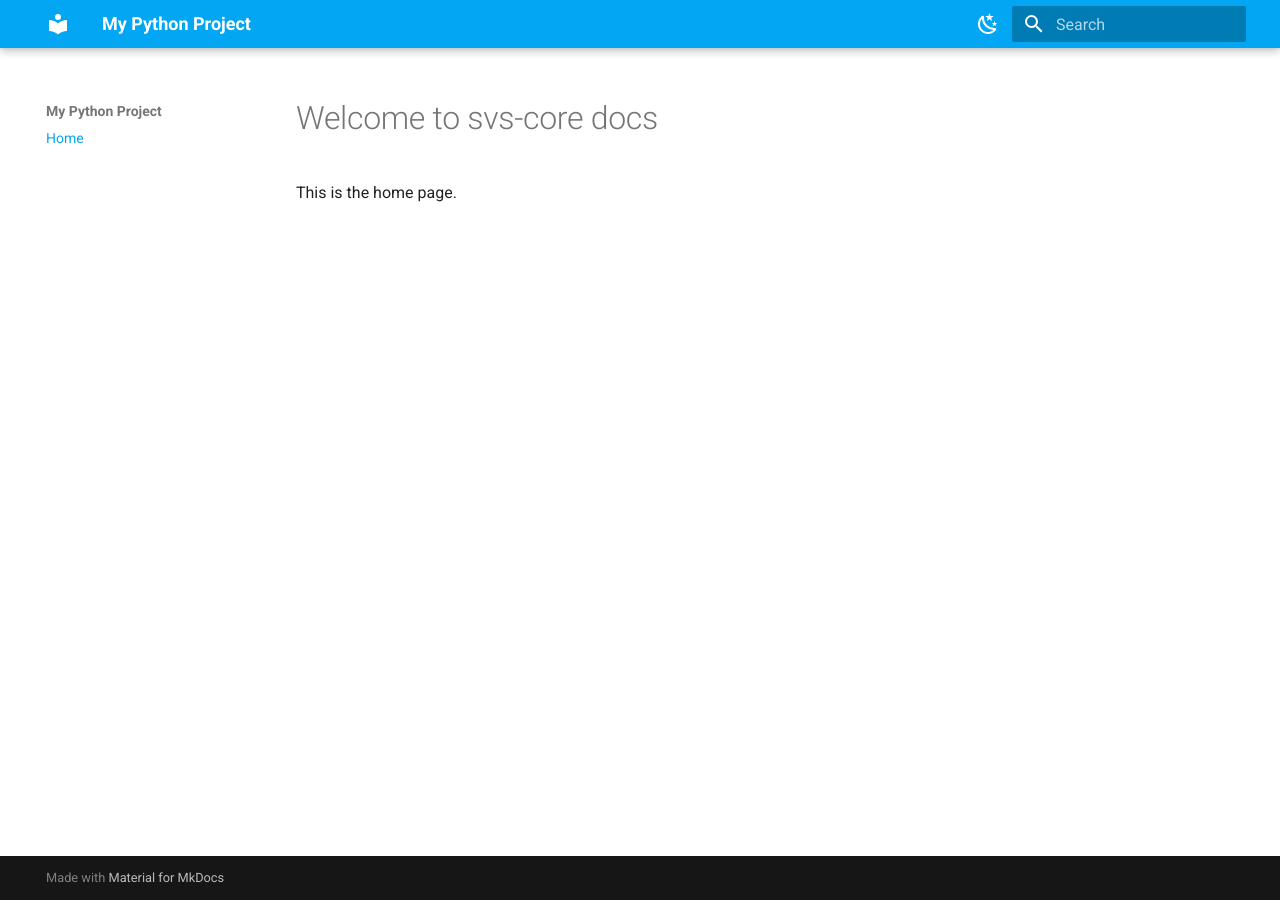
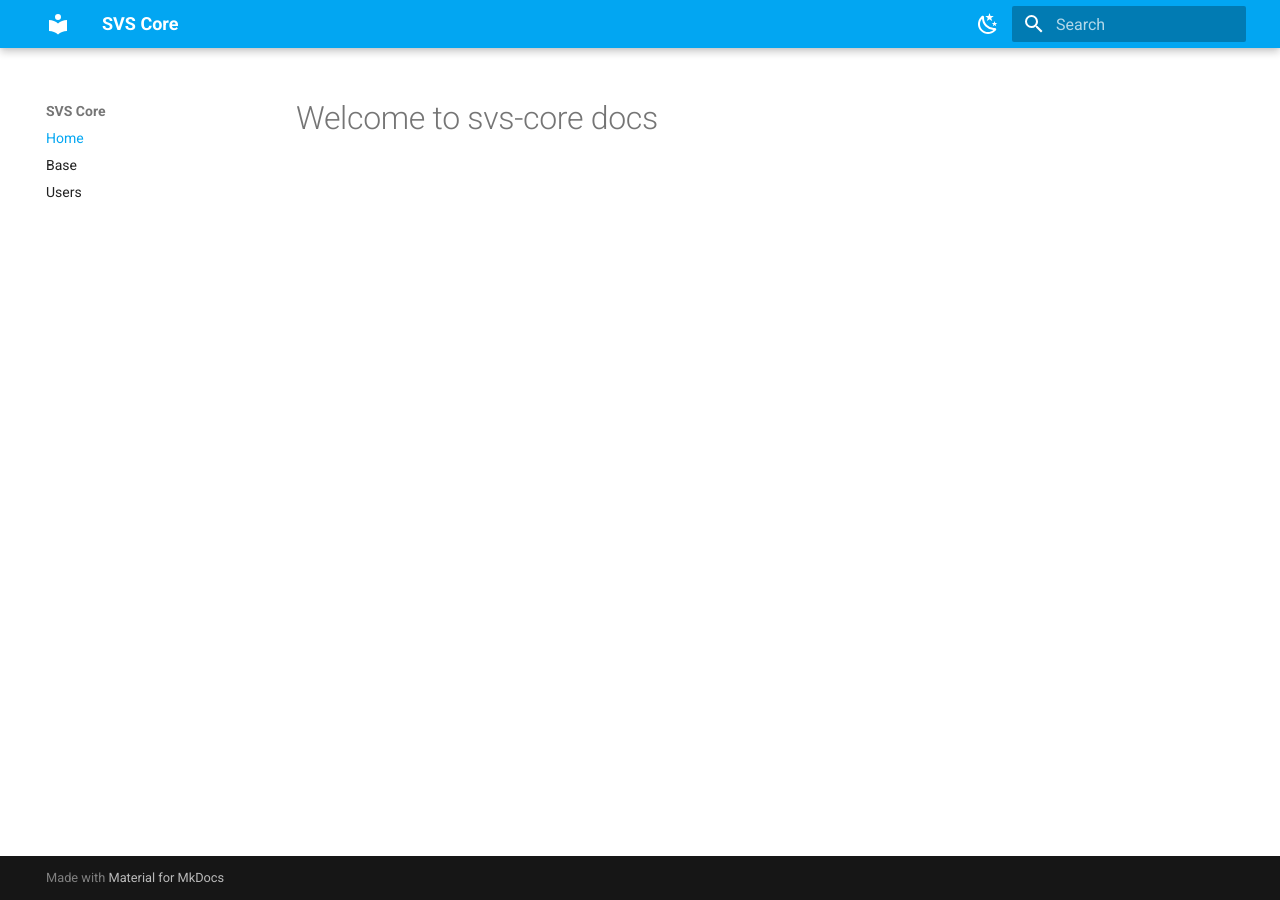
Before and after one commit to kristiankunc/svs-core, an MkDocs documentation site: the page built from docs/index.md, in a window 1280 px wide. Built offline with MkDocs 1.6.1 and Material for MkDocs 9.7.7, drawn with Linux system fonts in a browser that asks for light colours.

Commit message:
basic docs

```diff
--- /dev/null
+++ b/docs/base.md
@@ -0,0 +1,3 @@
+# Base classes
+
+::: svs_core.shared.base
--- a/docs/index.md
+++ b/docs/index.md
@@ -1,3 +1 @@
 # Welcome to svs-core docs
-
-This is the home page.
--- /dev/null
+++ b/docs/users.md
@@ -0,0 +1,3 @@
+# User management
+
+::: svs_core.users.manager
--- a/mkdocs.yml
+++ b/mkdocs.yml
@@ -1,4 +1,10 @@
-site_name: My Python Project
+site_name: SVS Core
+
+nav:
+  - Home: index.md
+  - Base: base.md
+  - Users: users.md
+
 theme:
   name: material
   palette:
@@ -19,6 +25,3 @@ theme:
 plugins:
   - search
   - mkdocstrings
-
-nav:
-  - Home: index.md
```
Also changed, not shown: docs/tests.md (deleted, +0 -9 lines), 2 other files.
